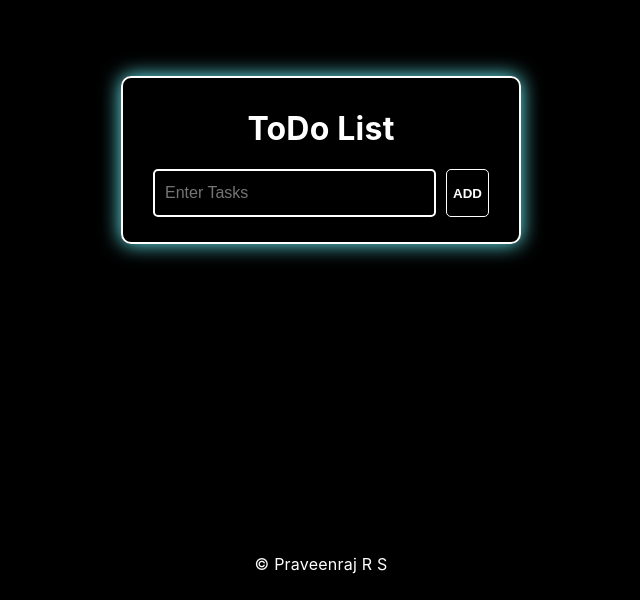
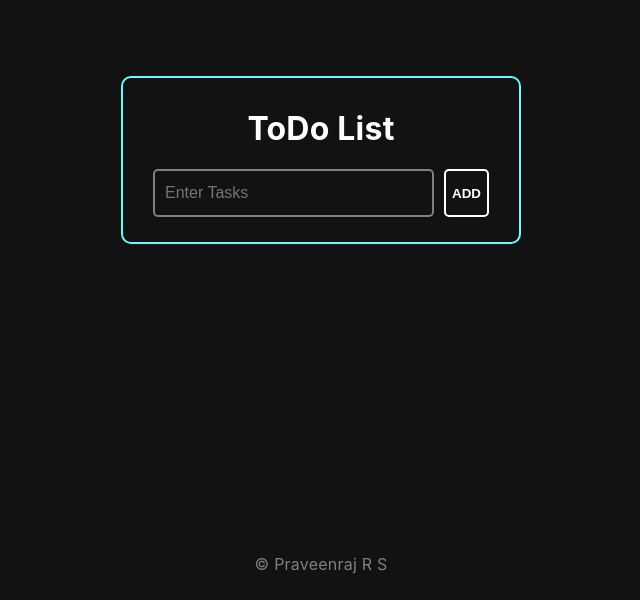
Before and after one commit to praveenraj-rs/ToDo_List, a plain HTML site: page index.html in a window 1280 px wide. Shown: the part 200-800 px from the top of the page, without its empty margins (319-959 px from the left). Drawn offline with Linux system fonts and the light colour scheme.

Commit message:
updated the bg colours

```diff
--- a/style.css
+++ b/style.css
@@ -1,5 +1,16 @@
 *{
   box-sizing: border-box;
+}
+
+:root {
+  --bgColor: hsl(0, 0%, 7%);
+  --navBgColor: hsl(240, 2%, 12%);
+  --boderColor: #6bf8ff;
+  --textColor: #d6d6d6;
+  --headColor: white;
+  --headClick: #7fffd4;
+  --headOver: grey;
+
 }
 
 body{
@@ -12,7 +23,7 @@ body{
   font-family: "SF Pro Display", "SF Pro Icons", "Helvetica Neue", Helvetica, Arial, sans-serif;
   letter-spacing: 0.216px;
   color: white;
-  background-color: black;
+  background-color: var(--bgColor);
 
   display: flex;
   justify-content: center;
@@ -27,9 +38,8 @@ body{
   margin: 10px;
 
 
-  border: 2px solid white;
+  border: 2px solid var(--boderColor);
   border-radius: 10px;
-  box-shadow: 0px 0px 20px 0px #6bf8ff;
 
   display: flex;
   justify-content: center;
@@ -58,7 +68,7 @@ body{
   padding-left: 10px;
 
   background-color: transparent;
-  border: 2px solid white;
+  border: 2px solid gray;
   border-radius: 5px;
   color: white;
   margin-right: 10px;
@@ -67,8 +77,8 @@ body{
 .inputRow button{
   height: 3rem;
   font-weight: bolder;
-  background-color:black;
-  border: 1px solid white;
+  background-color:inherit;
+  border: 2px solid white;
   color: white;
   border-radius: 5px;
 
@@ -181,10 +191,9 @@ body{
   align-items: center;
   position: fixed;
   width: 100%;
-  color: white;
+  color: gray;
   bottom: 0;
-  background-color: transparent
-  font-size: 1rem;
+  background-color: transparent;
   text-align: center;
-  padding: 10px
+  margin-bottom:10px
 }
```
